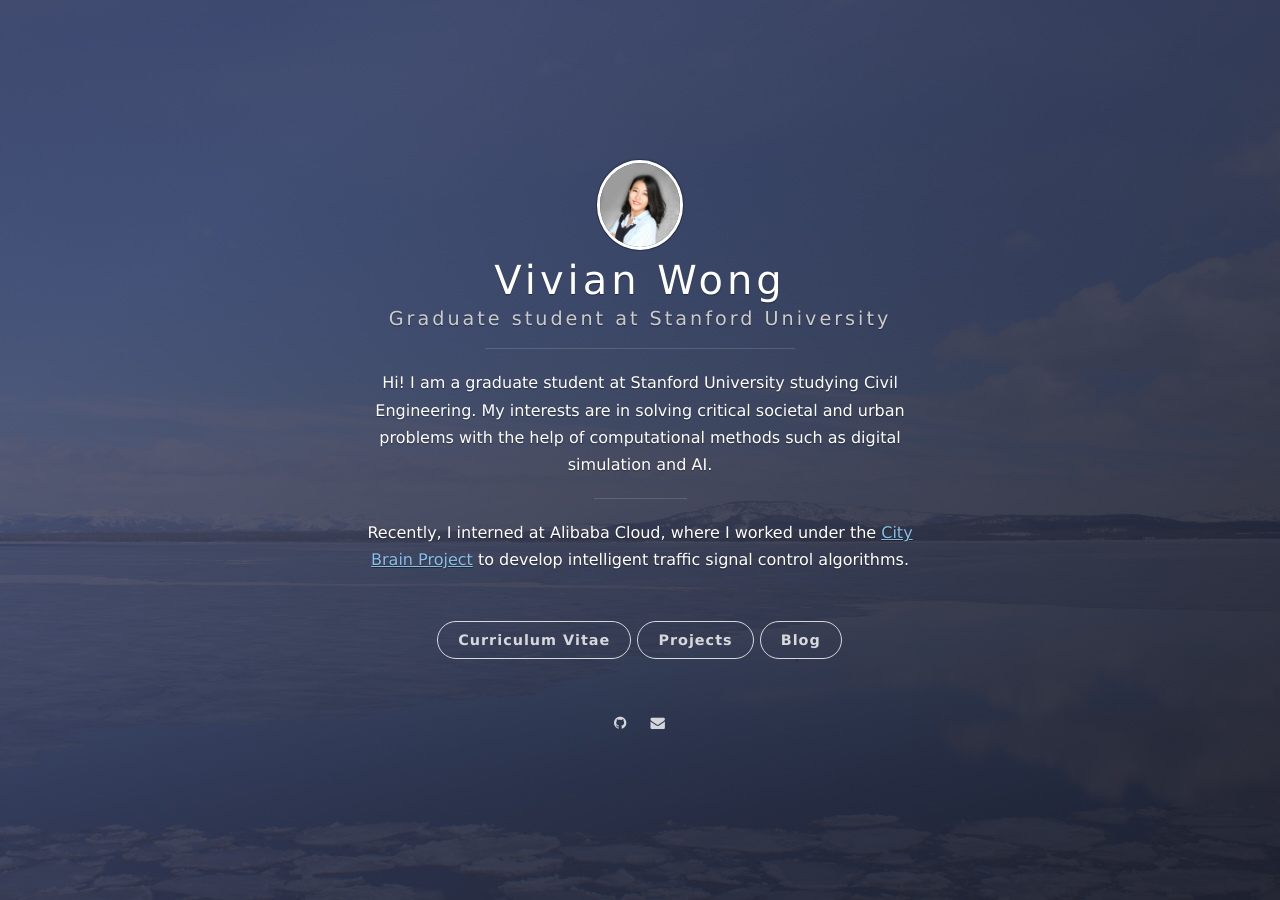
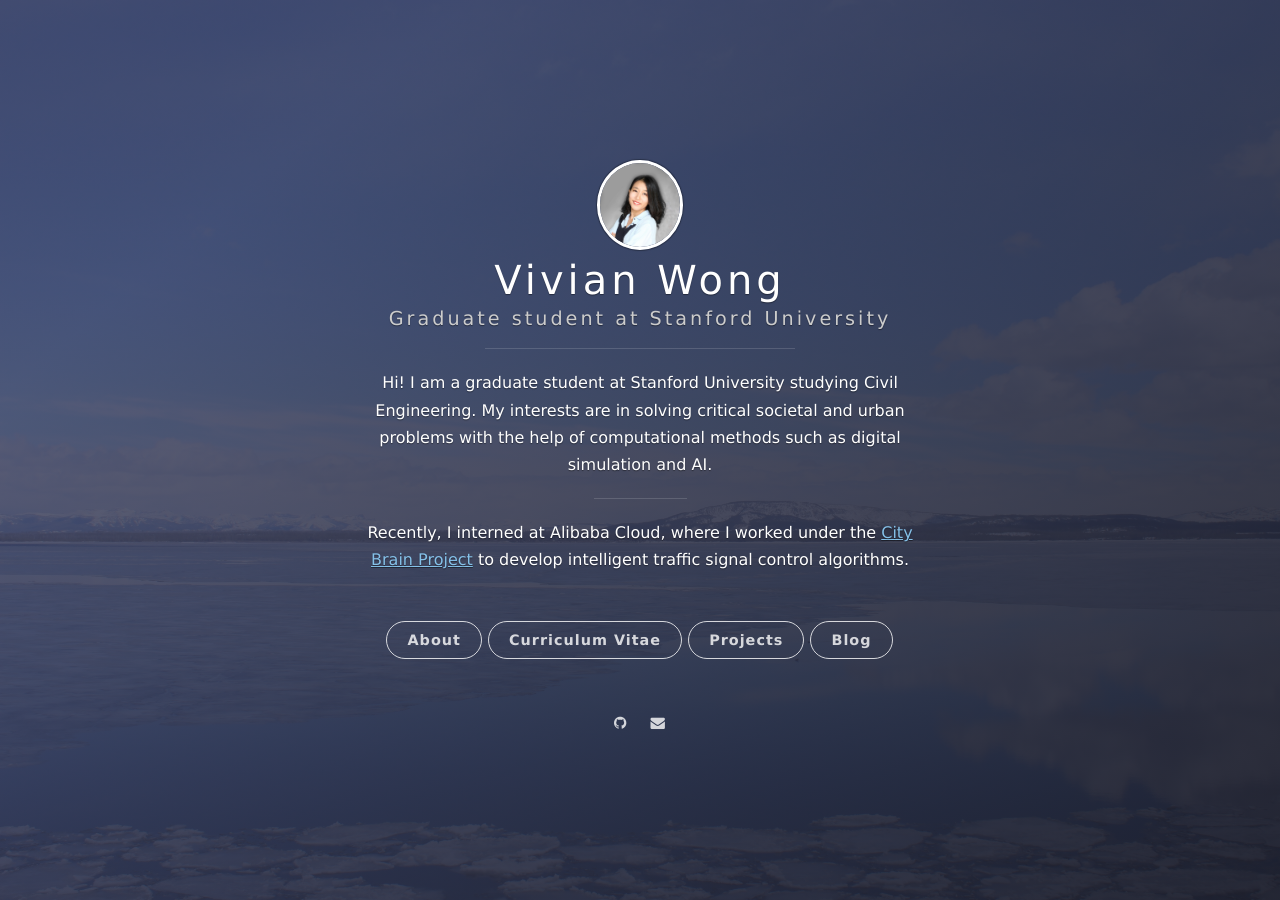
Before and after one commit to vivian-wong/vivian-wong.github.io, a Jekyll site: the page built from index.html, in a window 1280 px wide. Built offline with Jekyll 4.4.1, drawn with Linux system fonts in a browser that asks for light colours; nearby versions of some CDN libraries; the list of posts is cut into pages by our own code.

Commit message:
added about button on homepage

```diff
--- a/_config.yml
+++ b/_config.yml
@@ -19,7 +19,7 @@ cover_color: slate
 
 # Navigation buttons in the front page.
 nav:
-#    - {title: About, url: '/'} # if new window, add target
+    - {title: About, url: 'about'} # if new window, add target
     - {title: Curriculum Vitae, url: 'cv.pdf', target: '_blank'}
     - {title: Projects, url: 'projects'}
 #    - {title: Publications, description: Publications, url: 'http://example.com'}
```
